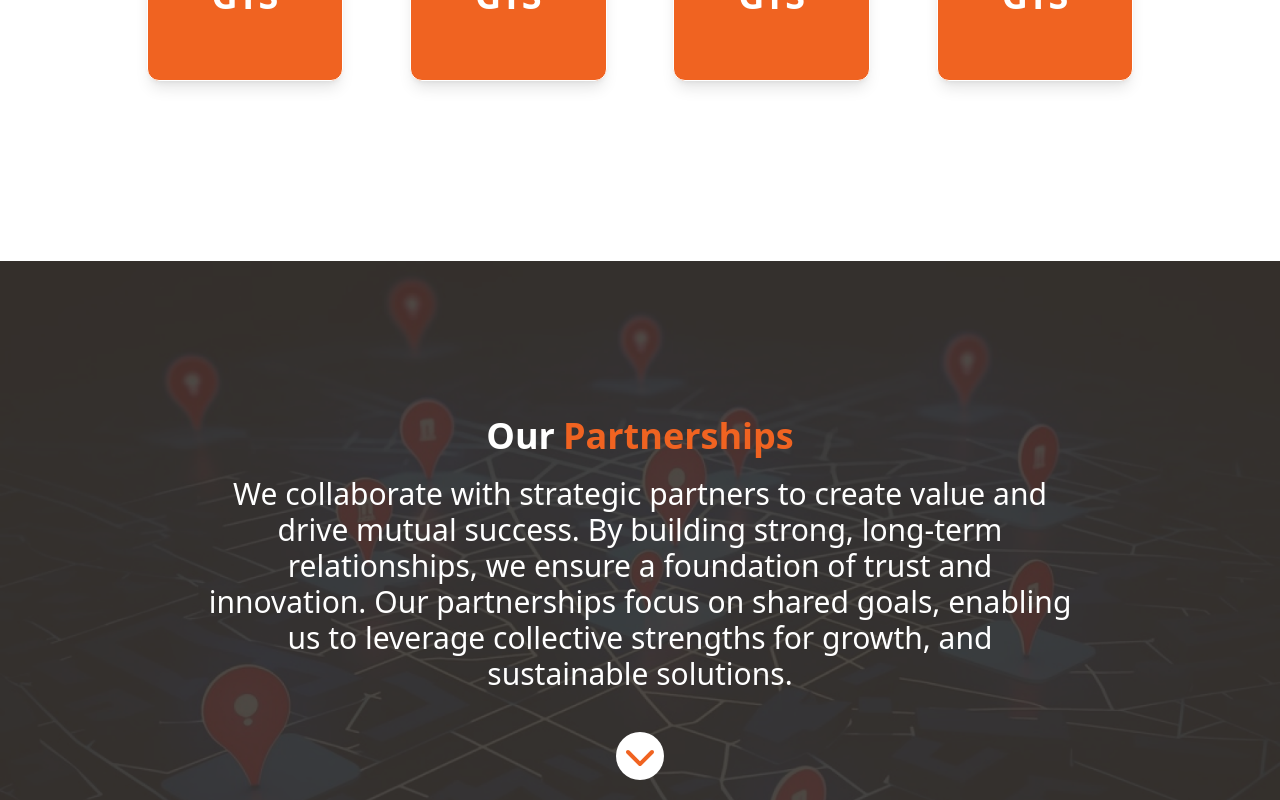
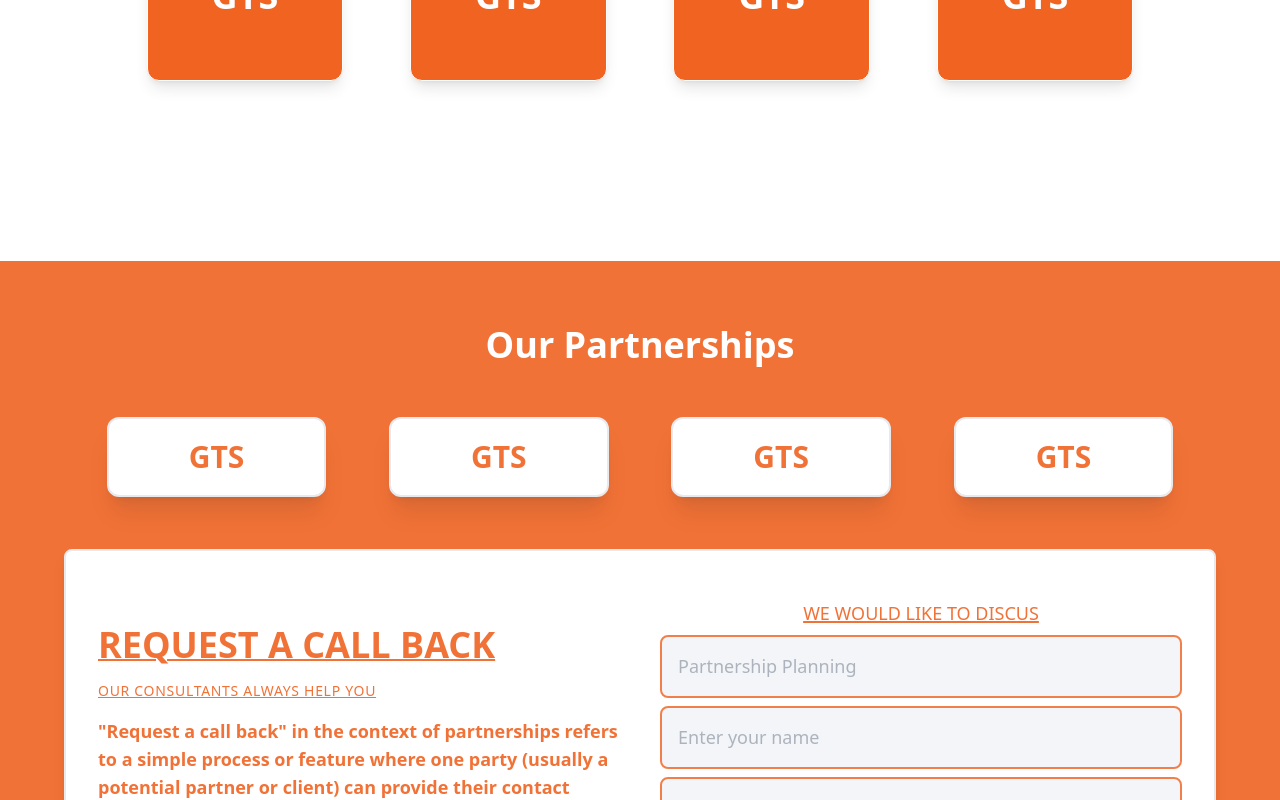
Before and after one commit to Kaminikjha/GTS, a React (Create React App) app: page / in a window 1280 px wide. Shown: the part 2000-2800 px from the top of the page. Built offline with nearby package versions, Linux system fonts and the light colour scheme.

Commit message:
change the logo and remove a partner_fp page

```diff
--- a/src/App.js
+++ b/src/App.js
@@ -10,7 +10,7 @@ import Register from "./layouts/Register";
 import Testimonials from "./components/Testimonials";
 import Client from "./components/Client";
 import Partner from "./components/Partner";
-import Partner_FP from "./components/Partner_FP";
+
 
 
 function App() {
@@ -65,7 +65,7 @@ function App() {
         </Route>
         <Route path="/login" element={<Login />} />
         <Route path="/register" element={<Register />} />
-        <Route path="/partner_fp" element={<Partner_FP />} />
+
         <Route path="/contact" element={<Contact />} />
       </Routes>
 
--- a/src/components/Client.js
+++ b/src/components/Client.js
@@ -1,7 +1,19 @@
-import React from "react";
-import image from "../assets/img-4.jpg";
+
+import { useNavigate } from 'react-router-dom';
+import React, { useState } from "react";
+
+
 
 const Client = () => {
+  const [open, setOpen] =useState(false)
+
+    //handle toggle
+
+    const toggle =() =>{
+      setOpen(!open)
+    }
+    const navigate = useNavigate();
+
   return (
     <>
       <div>
@@ -14,19 +26,19 @@ const Client = () => {
         className="text-white flex md:flex flex-wrap flex-col-2 md:flex-row  w-full justify-evenly items-start md:p-20"
       >
         <div className=" bg-[#f06321] border border-1 border-white shadow-lg rounded-xl font-bold hover:opacity-85 duration-300 hover:scale-105 mb-5">
-          <h1 className=" text-xl md:text-4xl px-16 py-16">GTS</h1>
+          <h1 onClick={()=> navigate("/home")} className=" cursor-pointer text-xl md:text-4xl px-16 py-16">GTS</h1>
         </div>
 
         <div className=" bg-[#f06321] border border-1 border-white shadow-lg rounded-xl font-bold hover:opacity-85 duration-300 hover:scale-105 ">
-          <h1 className=" text-xl md:text-4xl px-16 py-16">GTS</h1>
+          <h1 onClick={()=> navigate("/home")} className=" cursor-pointer text-xl md:text-4xl px-16 py-16">GTS</h1>
         </div>
 
         <div className=" bg-[#f06321] border border-1 border-white shadow-lg rounded-xl font-bold hover:opacity-85 duration-300 hover:scale-105 ">
-          <h1 className=" text-xl md:text-4xl px-16 py-16">GTS</h1>
+          <h1 onClick={()=> navigate("/home")} className=" cursor-pointer text-xl md:text-4xl px-16 py-16">GTS</h1>
         </div>
 
         <div className=" bg-[#f06321] border border-1 border-white shadow-lg rounded-xl font-bold hover:opacity-85 duration-300 hover:scale-105  mb-5">
-          <h1 className=" text-xl md:text-4xl px-16 py-16">GTS</h1>
+          <h1 onClick={()=> navigate("/home")} className=" cursor-pointer text-xl md:text-4xl px-16 py-16">GTS</h1>
         </div>
       </div>
     </>
--- a/src/components/Contact.js
+++ b/src/components/Contact.js
@@ -35,7 +35,7 @@ const Contact = () => {
               <span className="  flex justify-center items-center bg-[#f06321] opacity-90  hover:bg-orange-500 p-3 rounded-full h-12 w-12 ">
               <MdOutlineMail className='text-white'/>
               </span>
-              demomail@gmail.com
+              sgarabapu@gmail.com
             </div>
 
             <div
--- a/src/components/Partner.js
+++ b/src/components/Partner.js
@@ -1,7 +1,6 @@
 
 import React, { useState } from "react";
-import image from "../assets/Background.png";
-import { FaChevronDown } from "react-icons/fa6";
+
 import { useNavigate } from 'react-router-dom';
 
 const Partner = () => {
@@ -18,29 +17,101 @@ const Partner = () => {
   return (
     <>
 
-      <div
-        id="Partner"
-        className="relative flex justify-center items-center  md:flex flex-wrap flex-col md:flex-row  md:py-20"
+<div
+        id="Home"
+        className="w-full bg-[#f06321] md:mt-20 opacity-90 text-white flex md:flex flex-wrap  md:flex-row justify-evenly gap-8 items-start p-10 md:p-16"
       >
-        <div className=" absolute flex items-center justify-center mx-10 sm:mx-52">
+        <div className="w-full flex items-center justify-center ">
+          <h1 className="text-2xl md:text-4xl font-bold pb-5">
+            Our Partnerships
+          </h1>
+        </div>
 
-         <div className="">
-         <h1 className="flex justify-center gap-2 text-2xl md:text-4xl font-bold text-white p-1 md:pb-5">
-            Our <span className="text-[#f06321] "> Partnerships</span>
-          </h1>
-          <p className="text-xs md:text-3xl  leading-normal  text-white flex justify-center items-center text-center">We collaborate with strategic partners to create value and drive mutual success. By building strong, long-term relationships, we ensure a foundation of trust and innovation. Our partnerships focus on shared goals, enabling us to leverage collective strengths for growth, and sustainable solutions.</p>
+        <div className="flex justify-evenly gap-5 w-full flex-wrap md:flex-row lg:w-3/3 pb-5">
+          <div className=" bg-white  rounded-xl border-2 shadow-xl duration-300 hover:scale-105">
+            <h3 className="text-xl md:text-3xl my-5 mx-10 md:mx-20 font-semibold text-[#f06321]">
+              GTS
+            </h3>
+          </div>
 
-          <div className="flex justify-center p-1 md:pt-10">
-          <FaChevronDown onClick={()=> navigate("/partner_fp")} className="flex justify-center rounded-full bg-white text-2xl md:text-5xl p-2 text-[#f06321]"/>
+          <div className="bg-white  rounded-xl border-2 shadow-xl duration-300 hover:scale-105">
+            <h3 className="text-xl md:text-3xl my-5 mx-10 md:mx-20 font-semibold text-[#f06321]">
+              GTS
+            </h3>
           </div>
-         </div>
+
+          <div className="bg-white  rounded-xl border-2 shadow-xl duration-300 hover:scale-105">
+            <h3 className="text-xl md:text-3xl my-5 mx-10 md:mx-20 font-semibold text-[#f06321]">
+              GTS
+            </h3>
+          </div>
+
+          <div className="bg-white  rounded-xl border-2 shadow-xl duration-300 hover:scale-105">
+            <h3 className="text-xl md:text-3xl my-5 mx-10 md:mx-20 font-semibold text-[#f06321]">
+              GTS
+            </h3>
+          </div>
+
+
+
 
 
 
         </div>
 
- <img src={image}  alt="" />
+        <div className="flex justify-center items-center w-full lg:w-3/3 flex-col lg:flex-row bg-white border-2 shadow-lg rounded-lg px-8 py-12 gap-10 z-20">
+          <div className="flex justify-center items-start flex-col gap-4 w-full">
+            <h2 className="text-2xl md:text-4xl font-bold text-[#f06321] underline decoration-2">
+              REQUEST A CALL BACK
+            </h2>
+            <h3 className="text-sm text-[#f06321] uppercase underline decoration-1 tracking-wider">
+              Our Consultants always help you
+            </h3>
+            <p className="text-lg font-semibold text-[#f06321]">
+              "Request a call back" in the context of partnerships refers to a
+              simple process or feature where one party (usually a potential
+              partner or client) can provide their contact information and
+              request the other party to call them at a convenient time. This is
+              often used in business or service contexts to initiate
+              discussions, clarify details, or explore collaboration
+              opportunities. It prioritizes effective communication and
+              strengthens relationships.
+            </p>
+          </div>
 
+          <div className=" flex flex-col justify-center items-center gap-2 w-full">
+            <span className="text-lg text-[#f06321] font-medium underline decoration-2">
+              WE WOULD LIKE TO DISCUS
+            </span>
+            <input
+              type="text"
+              placeholder="Partnership Planning"
+              className=" text-black px-4 py-4 w-full border-2 border-[#f06321] opacity-90 rounded-lg text-[18px] bg-slate-100 focus:outline-none focus:border-orange-400"
+            />
+
+            <input
+              type="email"
+              placeholder="Enter your name"
+              className="text-black px-4 py-4 w-full border-2 border-[#f06321] opacity-90 rounded-lg text-[18px] bg-slate-100 focus:outline-none focus:border-orange-400"
+            />
+
+            <input
+              type="email"
+              placeholder="Enter your email"
+              className=" text-black px-4 py-4 w-full border-2 border-[#f06321] opacity-90 rounded-lg text-[18px] bg-slate-100 focus:outline-none focus:border-orange-400"
+            />
+
+            <input
+              type="email"
+              placeholder="Your Phone Number"
+              className=" text-black px-4 py-4 w-full border-2 border-[#f06321] opacity-90 rounded-lg text-[18px] bg-slate-100 focus:outline-none focus:border-orange-400"
+            />
+
+            <button className=" bg-[#f06321] opacity-90 text-white px-4 py-3 w-full rounded-lg hover:bg-orange-500 font-bold cursor-pointer">
+              SEND
+            </button>
+          </div>
+        </div>
       </div>
 
     </>
```
Also changed, not shown: src/components/Navbar.js (+20 -17 lines).
